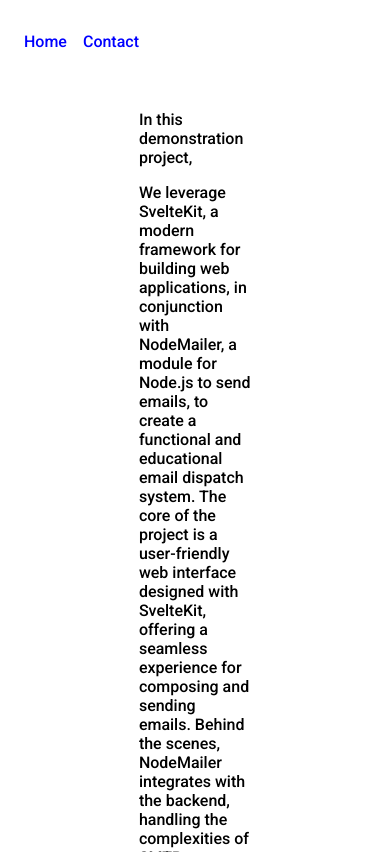
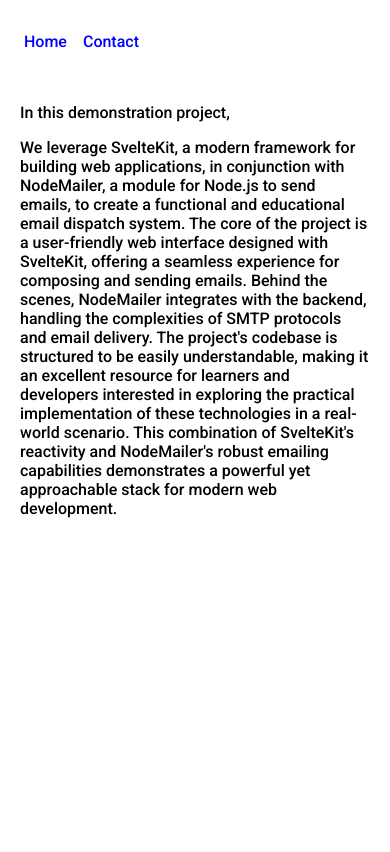
Before and after one commit to JConan/tuto_email, a SvelteKit app: page / in a window 390 px wide. Built offline with nearby package versions, Linux system fonts and the light colour scheme.

Commit message:
add responsive style

```diff
--- a/src/routes/+page.svelte
+++ b/src/routes/+page.svelte
@@ -13,6 +13,16 @@
 
 <style>
 	:global(main._) {
-		padding: 5% 35%;
+		padding: 5% 25%;
+	}
+	@media (max-width: 1024px) {
+		:global(main._) {
+			padding: 5% 10%;
+		}
+	}
+	@media (max-width: 768px) {
+		:global(main._) {
+			padding: 0.75rem 0.75rem;
+		}
 	}
 </style>
```
Also changed, not shown: src/routes/contact/+page.svelte (+19 -0 lines).
